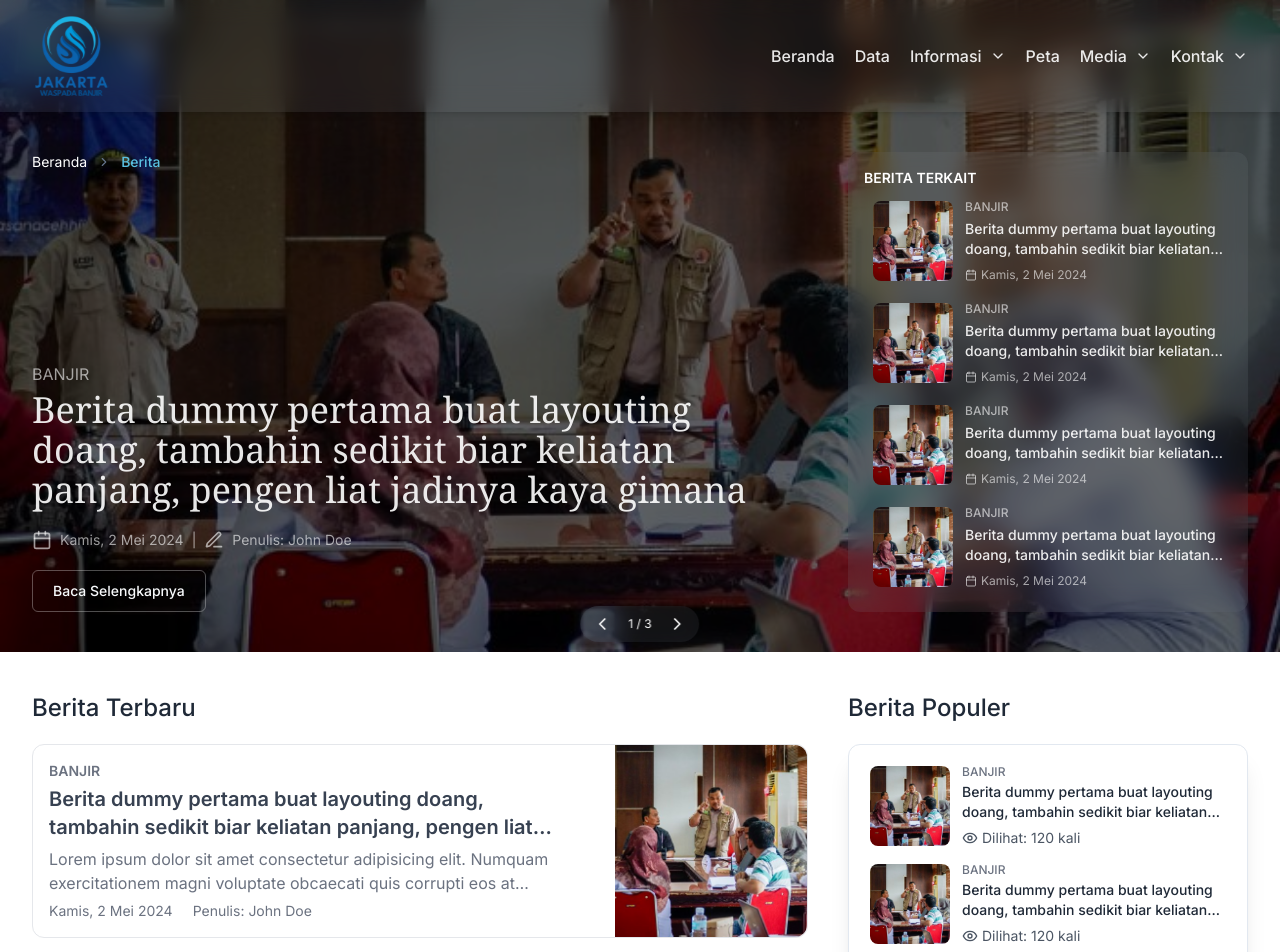
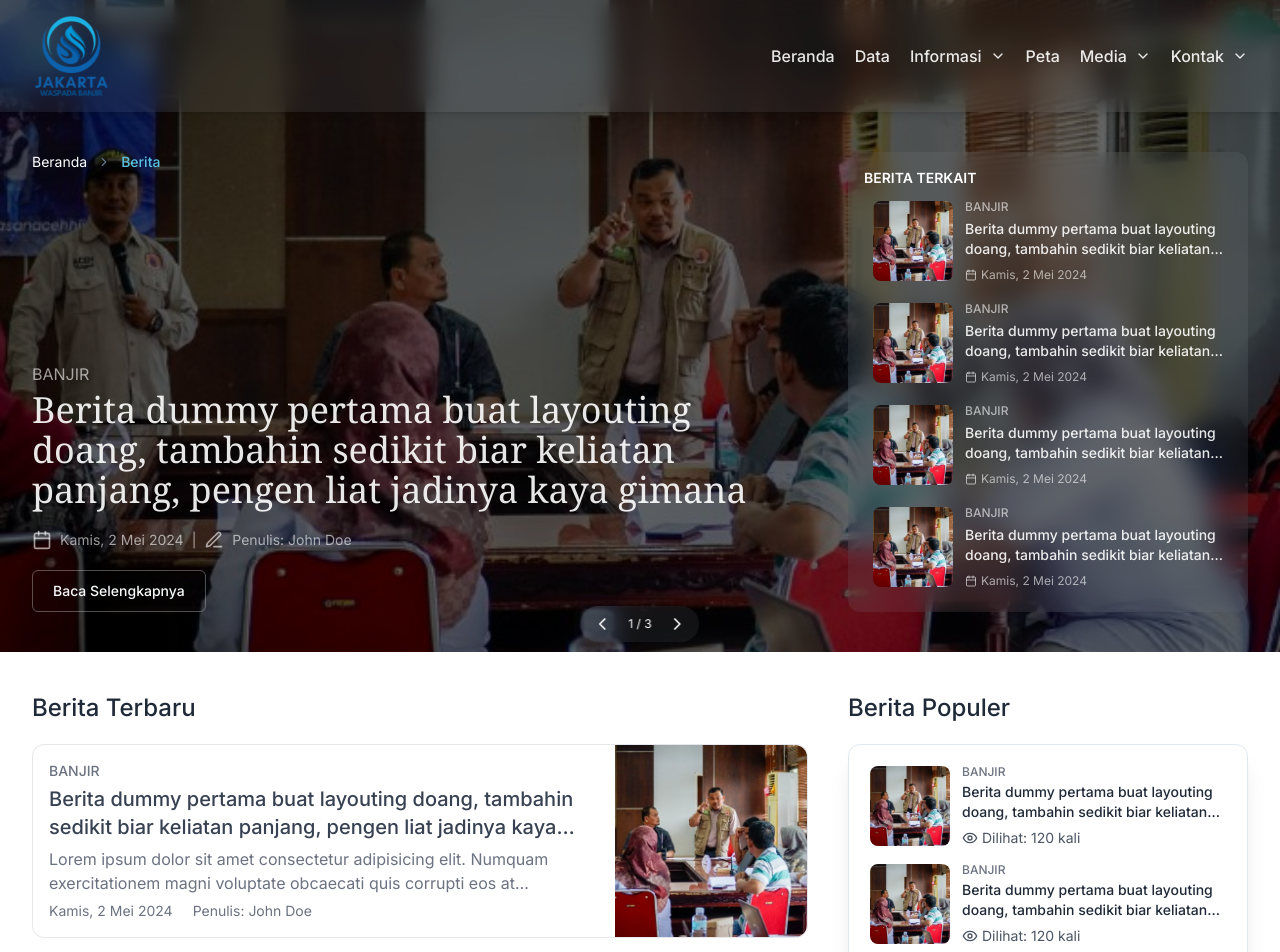
Before and after one commit to Jakarta-Waspada-Banjir/jawaban-landing-page, a Next.js app: page /berita in a window 1280 px wide. Shown: the top 952 px of the page. Built offline with nearby package versions, Linux system fonts and the light colour scheme.

Commit message:
style: Adjust font weight and font size

```diff
--- a/src/modules/News/LatestAndPopularNews.jsx
+++ b/src/modules/News/LatestAndPopularNews.jsx
@@ -20,10 +20,10 @@ const LatestAndPopularNews = () => {
               <div className="flex h-28 p-3 lg:h-40 xl:h-48 xl:p-4">
                 <div className="flex h-full flex-col justify-between">
                   <div className="flex flex-col gap-1">
-                    <h5 className="text-xs font-semibold uppercase text-gray-500 xl:text-sm">
+                    <h5 className="text-xs font-medium uppercase text-gray-500 xl:text-sm">
                       {data.tag}
                     </h5>
-                    <h3 className="line-clamp-2 text-sm font-medium text-gray-700 lg:text-base xl:text-xl xl:font-semibold">
+                    <h3 className="line-clamp-2 text-sm font-medium text-gray-700 lg:text-base xl:text-xl">
                       {data.title}
                     </h3>
                   </div>
```
